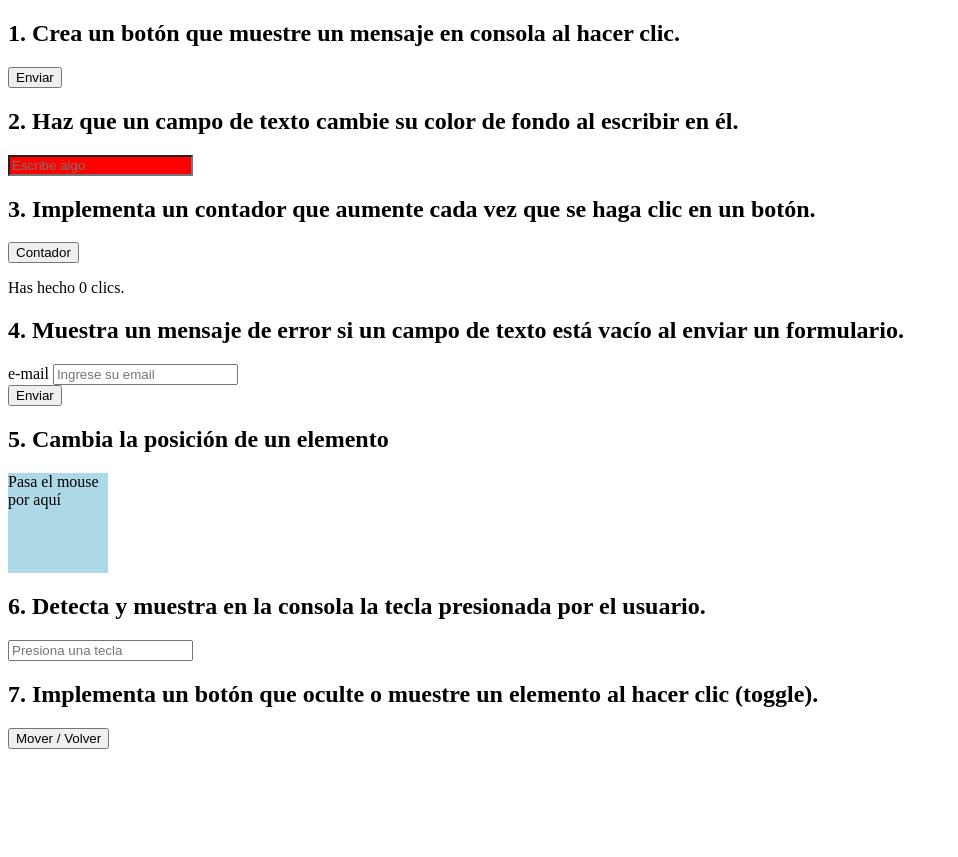
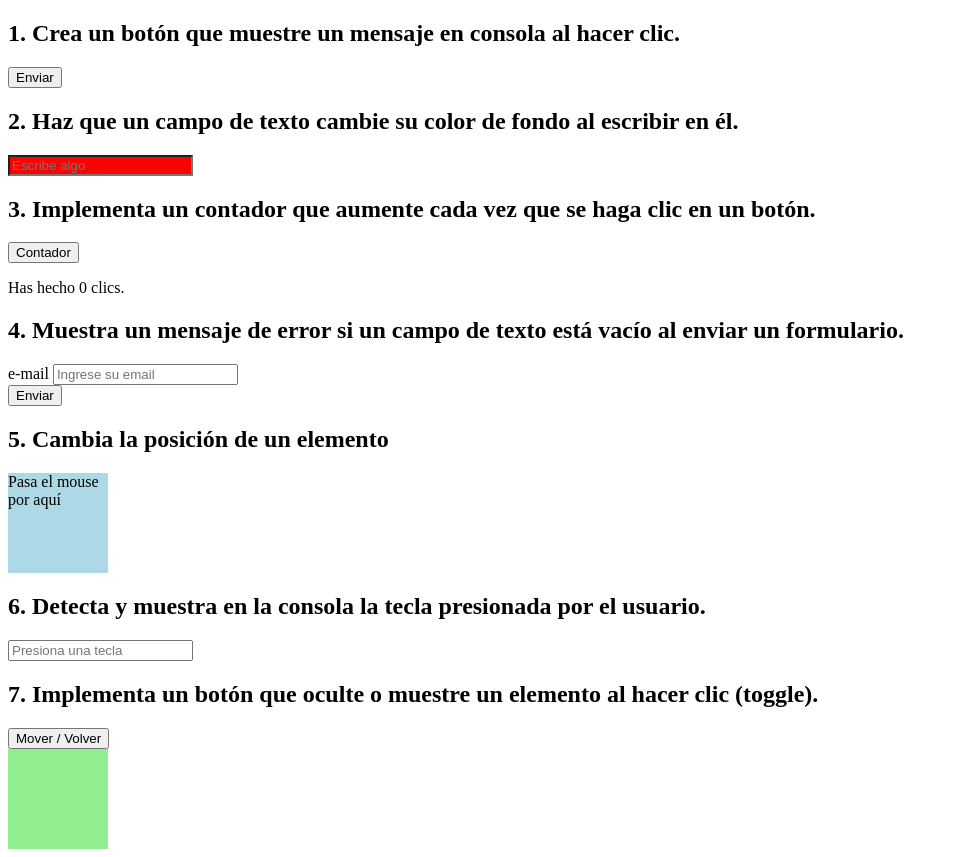
Before and after one commit to cecidiaz21/Frontend_con_IA_JS, a plain HTML site: page index.html in a window 1280 px wide. Shown: the whole page, without its empty margins (0-958 px from the left). Before the commit the page ends 800 px from the top, so only its background shows below. Drawn offline with Linux system fonts and the light colour scheme.

Commit message:
cambio style

```diff
--- a/style.css
+++ b/style.css
@@ -1,4 +1,4 @@
-  #boxHover {
+#boxHover {
       width: 120px;
       height: 80px;
       background: lightblue;
@@ -9,3 +9,9 @@
     .moved {
       transform: translate(150px, 40px);
     }
+#boxHover1 {
+  width: 100px;
+  height: 100px;
+  background-color: lightgreen;
+  position: relative;
+}
```
